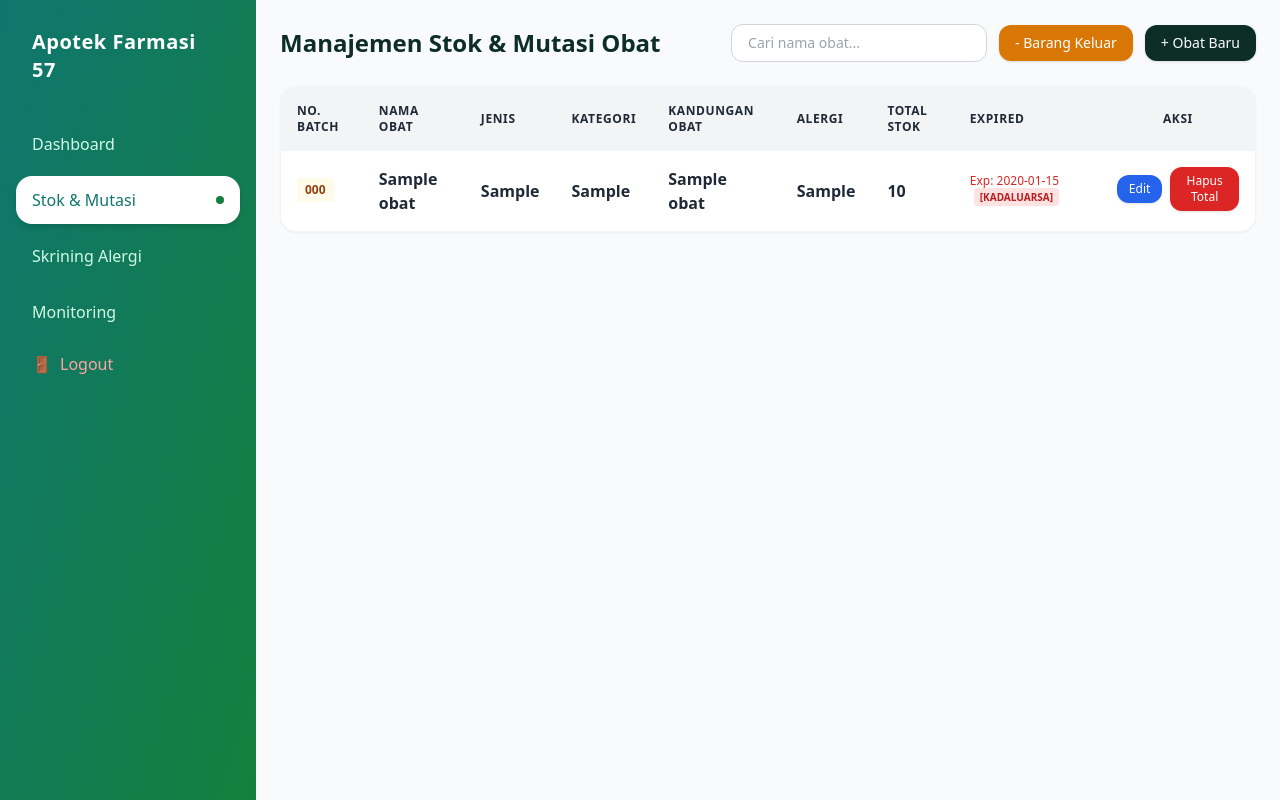
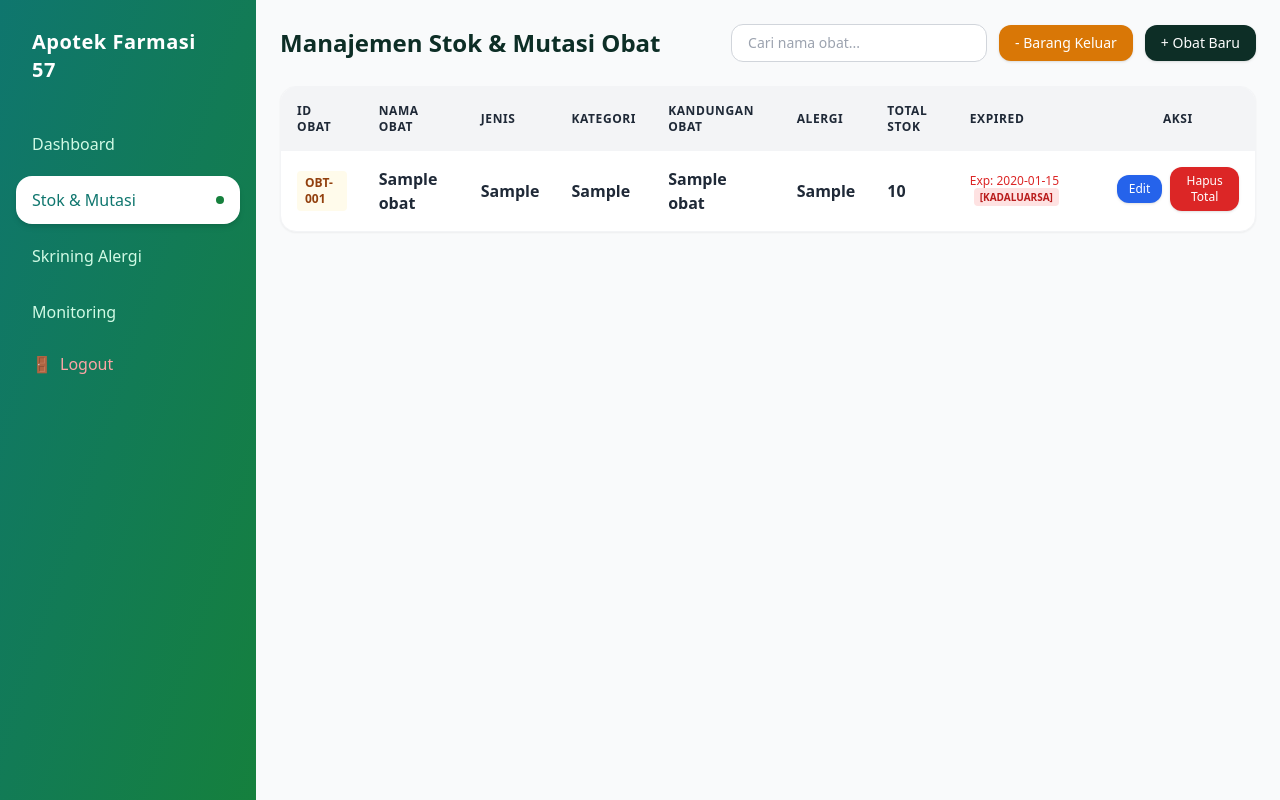
Before and after one commit to faizbila978/faizbila978-web-manajemen-obat-pada-apotek, a Laravel app: page /stok in a window 1280 px wide. Run offline with Laravel 12, Linux system fonts and the light colour scheme; a user stored in the database is signed in; data comes from the database, SQL or seed files in the repository; tables that the repository leaves empty hold one stand-in row (values such as "Sample post"); some libraries are stand-ins or nearby versions.

Commit message:
mengubah id obat

```diff
--- a/web-manajemen-obat-pada-apotek/resources/views/layouts/app.blade.php
+++ b/web-manajemen-obat-pada-apotek/resources/views/layouts/app.blade.php
@@ -13,7 +13,7 @@
     @include('layouts.sidebar')
 
     <!-- Konten Utama -->
-    <main class="flex-1 overflow-y-auto">
+    <main class="flex-1 min-w-0 overflow-y-auto">
         @yield('content')
     </main>
 
--- a/web-manajemen-obat-pada-apotek/resources/views/stok/index.blade.php
+++ b/web-manajemen-obat-pada-apotek/resources/views/stok/index.blade.php
@@ -43,7 +43,7 @@
         <table class="w-full text-left border-collapse">
             <thead>
                 <tr class="bg-gray-100 text-gray-700 text-xs uppercase tracking-wider">
-                    <th class="p-4 font-bold text-gray-800">No. Batch</th>
+                    <th class="p-4 font-bold text-gray-800">ID Obat</th>
                     <th class="p-4 font-bold text-gray-800">Nama Obat</th>
                     <th class="p-4 font-bold text-gray-800">Jenis</th>
                     <th class="p-4 font-bold text-gray-800">Kategori</th>
@@ -57,15 +57,11 @@
             <tbody class="divide-y divide-gray-200 text-base">
                 @forelse($medicines as $med)
                 <tr class="hover:bg-gray-50">
-                      <!-- Kolom 1: No Batch-->
-                  <td class="p-4 text-gray-800">
-                    @foreach($med->batches->sortBy('expired_date') as $batch)
-                    <div class="mb-1">
+                    <!-- Kolom 1: ID Obat -->
+                    <td class="p-4 text-gray-800">
                         <span class="inline-block bg-amber-50 text-amber-800 px-2 py-1 rounded text-xs font-semibold">
-                            {{ $batch->batch_number }}
+                            OBT-{{ str_pad($med->id_obat, 3, '0', STR_PAD_LEFT) }}
                         </span>
-                    </div>
-                    @endforeach
                     </td>
                     <!-- Kolom 2: Nama Obat-->
                     <td class="p-4 font-bold text-gray-800">
@@ -156,7 +152,7 @@
                 </tr>
                 @empty
                 <tr>
-                    <td colspan="4" class="p-6 text-center text-gray-500">Belum ada data obat atau obat tidak ditemukan.</td>
+                    <td colspan="9" class="p-6 text-center text-gray-500">Belum ada data obat atau obat tidak ditemukan.</td>
                 </tr>
                 @endforelse
             </tbody>
```
